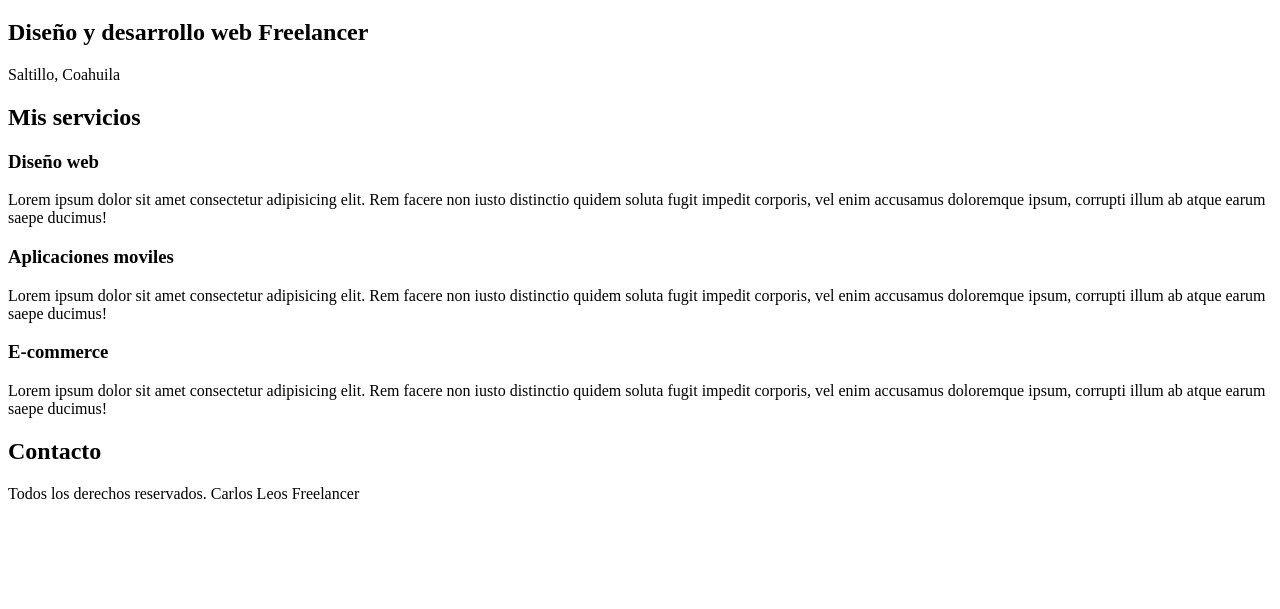
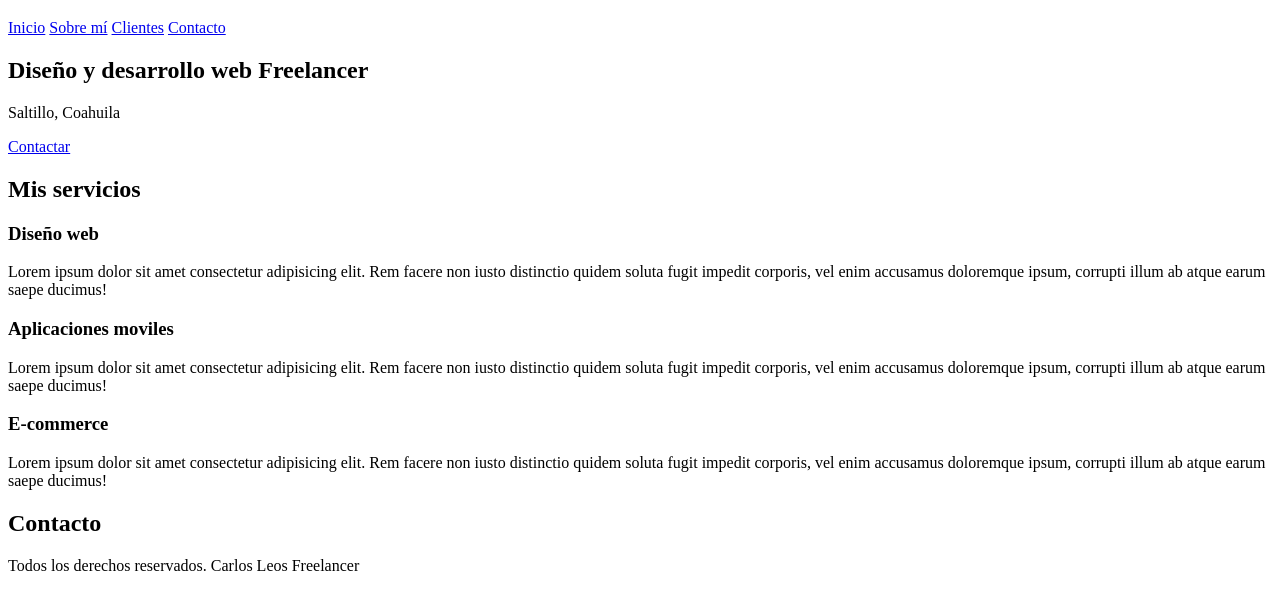
Before and after one commit to Aruleos/ProyectosDesarrolloWeb, a plain HTML site: page Freelancer/index.html in a window 1280 px wide. Shown: the part 61-670 px from the top of the page. Drawn offline with Linux system fonts and the light colour scheme.

Commit message:
Barra de navegación y enlaces

```diff
--- a/Freelancer/index.html
+++ b/Freelancer/index.html
@@ -12,9 +12,17 @@
         <h1>Carlos Leos Freelancer</h1>
     </header>
 
+    <nav>
+        <a href="#">Inicio</a>
+        <a href="#">Sobre mí</a>
+        <a href="#">Clientes</a>
+        <a href="#">Contacto</a>
+    </nav>
+
     <section>
         <h2>Diseño y desarrollo web Freelancer</h2>
         <p>Saltillo, Coahuila</p>
+        <a href="#">Contactar</a>
     </section>
 
     <main>
```
